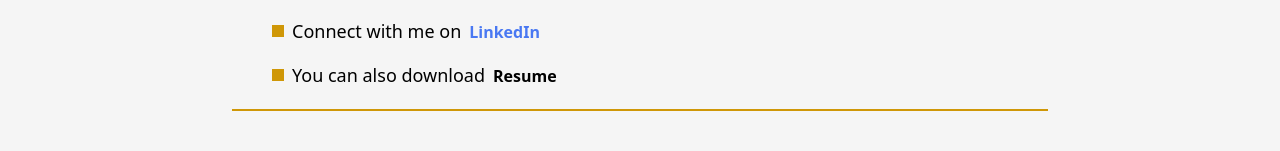
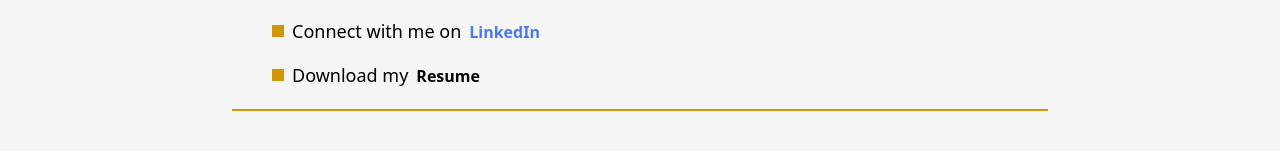
Before and after one commit to pologora/portfolio, a Next.js app: page / in a window 1280 px wide. Shown: the part 5021-5172 px from the top of the page. Built offline with nearby package versions, Linux system fonts and the light colour scheme.

Commit message:
Change contact text

```diff
--- a/src/data/socials.js
+++ b/src/data/socials.js
@@ -18,7 +18,7 @@ export default [
     link: 'https://www.linkedin.com/in/oleksandr-lysakov/',
   },
   {
-    text: 'You can also download',
+    text: 'Download my',
     title: 'Resume',
     link: '/resume.pdf',
   },
```
